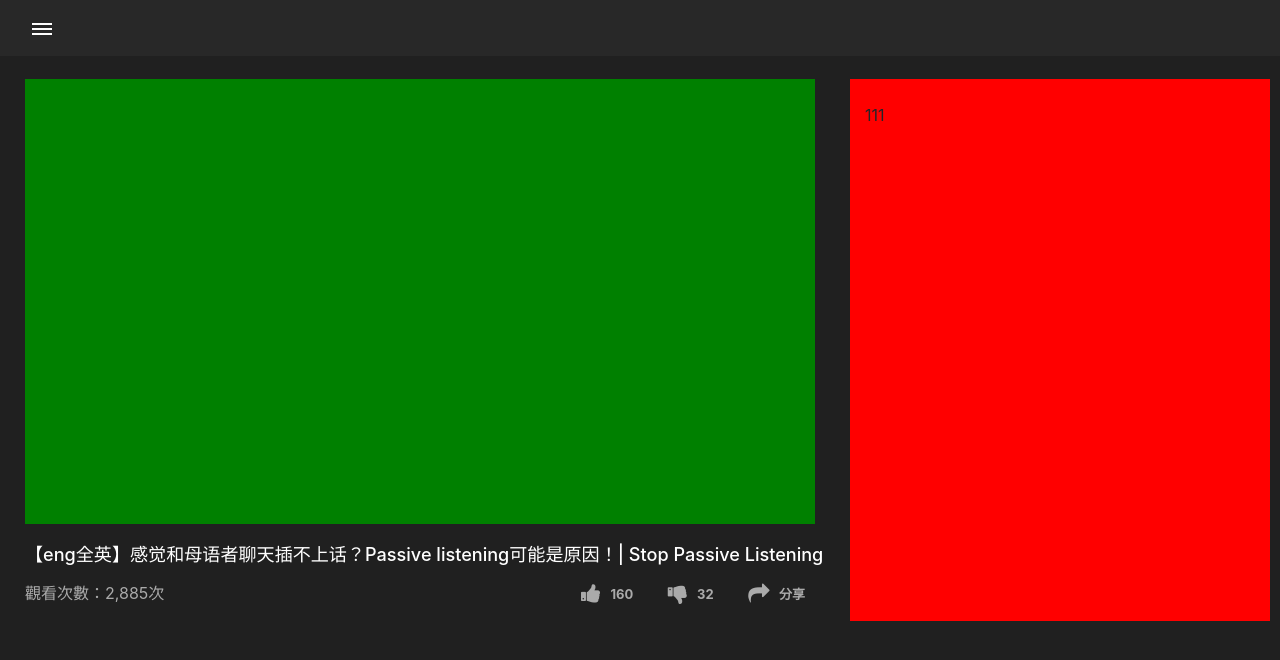
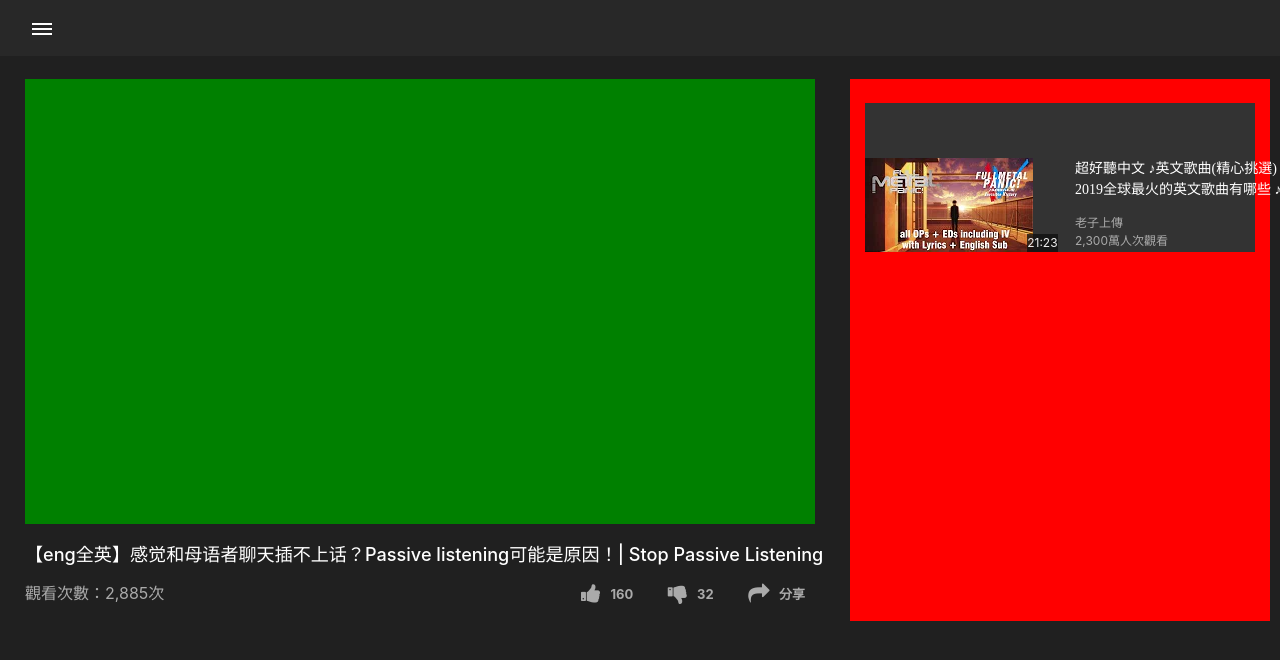
Before and after one commit to YouMinTW/RJ, a plain HTML site: page index.html in a window 1280 px wide. Drawn offline with nearby package versions, Linux system fonts and the light colour scheme.

Commit message:
[SIDEBAR] merge conflict

```diff
--- a/index.html
+++ b/index.html
@@ -68,9 +68,30 @@
             </div>
           </div>
         </div>
-
-        <div class="sidebar_right col-md-4">111</div>
-      </section>
+        <div class="sidebar_right col-md-4 container">
+            <ul class="sidebar_group">
+                <li class="sidebar_unit">
+                    <div class="row">
+                        <div class=" col-6">
+                            <a href="#" class="sidebar_pic_link sidebar_link">
+                                <img src="/assets/img/Template.webp" alt="">
+                                <div class="sidebar_movie_timeRecord"><div>21:23</div></div>
+                            </a>
+                        </div>
+                        <div class=" col-6">
+                            <a href="#" class="sidebar_text_link sidebar_link">
+                                <p class="sidebar_moive_text">
+                                    <span class="sidebar_moive_title">超好聽中文 ♪英文歌曲(精心挑選) 2019全球最火的英文歌曲有哪些  ♪ 2019欧美最新流行单曲推荐【持续更新</span>
+                                </p>
+                                <span class='sidebar_moive_author'>老子上傳</span>
+                                <span class='sidebar_moive_watch'>2,300萬人次觀看</span>
+                            </a>
+                        </div>
+                    </div>
+                </li>
+            </ul>
+        </div>
+    </section>
     </div>
     <script
       src="https://stackpath.bootstrapcdn.com/bootstrap/4.3.1/js/bootstrap.min.js"
--- a/style.css
+++ b/style.css
@@ -415,3 +415,63 @@ span.likeNumber {
   padding-top: 24px;
   background: red;
 }
+.sidebar_group {
+  list-style-type:none;
+
+}
+.sidebar_unit {
+  list-style-type:none;
+
+}
+.sidebar_link {
+  text-decoration:none;
+  color:#333;
+}
+.sidebar_link:hover {
+  text-decoration:none;
+  color:#333;
+}
+.sidebar_movie_timeRecord {
+  position: relative;
+}
+.sidebar_movie_timeRecord div {
+  color: #EEE;
+  background-color: hsla(0,0%,6.7%,.8);
+  position: absolute;
+  right: -7%;
+  bottom: 130%;
+  font-size:12px;
+
+}
+.sidebar_moive_text {
+  /* width: 30%; */
+  width: 210px;
+  height: 40px;
+  overflow: hidden;
+}
+.sidebar_moive_title {
+  display: block;
+  font-size: 14px;
+  font-weight: 500;
+  /* line-height: 1.6rem; */
+  overflow: hidden;
+  color: #ffffff;
+}
+.sidebar_moive_author {
+  display: block;
+  color:#AAA;
+  /* font-size: 1.3rem; */
+  font-size: 12px;
+  font-weight: 500;
+  /* line-height: 1.6rem; */
+  overflow: hidden
+}
+.sidebar_moive_watch {
+  display: block;
+  color:#AAA;
+  /* line-height: 1.8rem; */
+  /* font-size: 1.3rem; */
+  font-size: 12px;
+  font-weight: 400;
+  text-transform: none;
+}
```
Also changed, not shown: assets/img/Template.webp (added), 3 other files.
